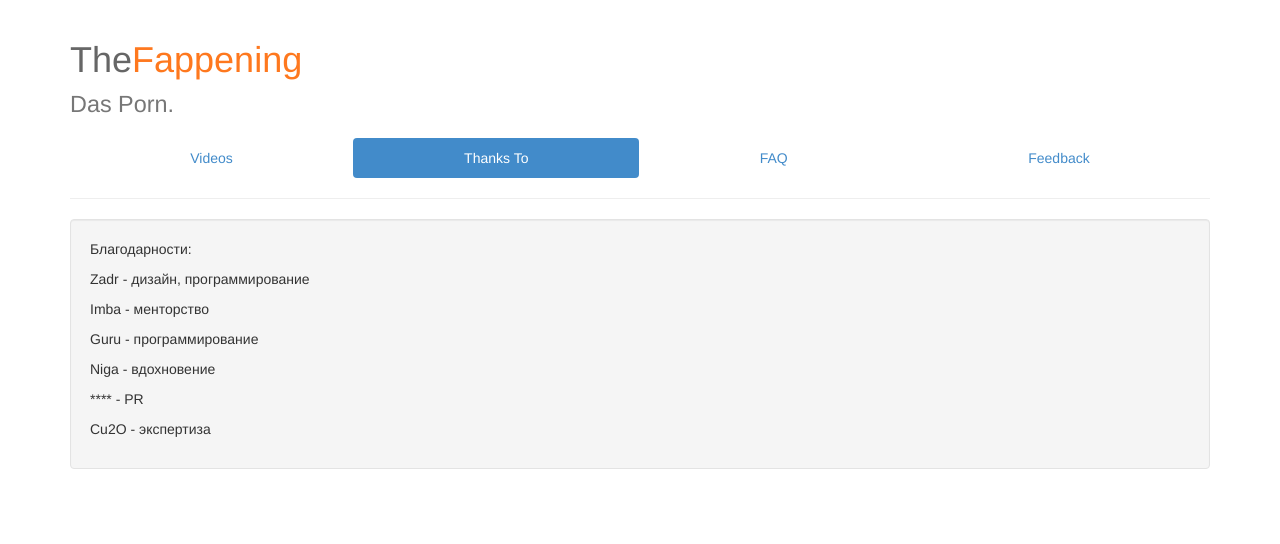
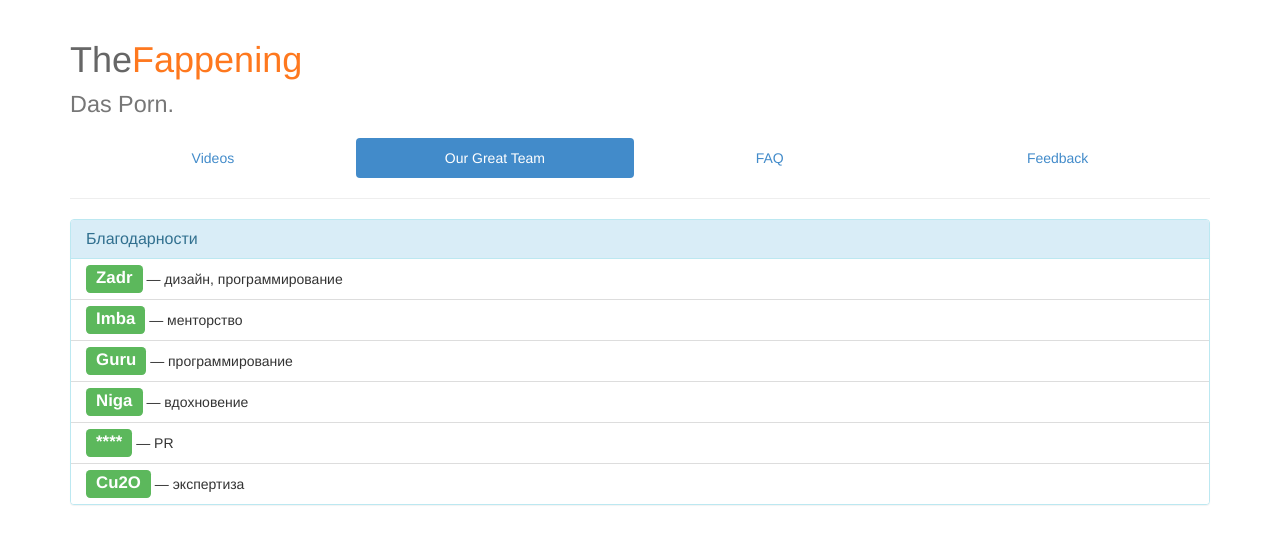
Before and after one commit to Fa-bula/TheFappening, a Flask app: page /about/ in a window 1280 px wide. Shown: the top 544 px of the page. Run offline with Flask 2, Linux system fonts and the light colour scheme; some libraries are stand-ins or nearby versions.

Commit message:
change about page

```diff
--- a/templates/about.html
+++ b/templates/about.html
@@ -1,15 +1,19 @@
 {% extends "base.html" %}
 
-{% block title %}Thanks To{% endblock %}
+{% block title %}Our Great Team{% endblock %}
 
 {% block body %}
-    <div class="well">
-        <p>Благодарности:</p>
-        <p>Zadr - дизайн, программирование</p>
-        <p>Imba - менторство</p>
-        <p>Guru - программирование</p>
-        <p>Niga - вдохновение</p>
-        <p>**** - PR</p>
-        <p>Cu2O - экспертиза</p>
+    <div class="panel panel-info">
+        <div class="panel-heading">
+            <h3 class="panel-title">Благодарности</h3>
+        </div>
+        <ul class="list-group">
+            <li class="list-group-item"><span class="label label-success">Zadr</span> &mdash; дизайн, программирование</li>
+            <li class="list-group-item"><span class="label label-success">Imba</span> &mdash; менторство</li>
+            <li class="list-group-item"><span class="label label-success">Guru</span> &mdash; программирование</li>
+            <li class="list-group-item"><span class="label label-success">Niga</span> &mdash; вдохновение</li>
+            <li class="list-group-item"><span class="label label-success">****</span> &mdash; PR</li>
+            <li class="list-group-item"><span class="label label-success">Cu2O</span> &mdash; экспертиза</li>
+        </ul>
     </div>
 {% endblock %}
--- a/templates/base.html
+++ b/templates/base.html
@@ -35,6 +35,10 @@
                 border: 0;
                 z-index: 500;
             }
+
+            .label {
+                font-size: 120%;
+            }
         </style>
         <meta charset="utf-8" />
         <title>{% block title %}{% endblock %}</title>
@@ -49,7 +53,7 @@
             </div>
 
             <ul class="nav nav-pills nav-justified">
-                {% for ep, title in [('videos', 'Videos'), ('about', 'Thanks To'), ('faq', 'FAQ'), ('feedback', 'Feedback')] %}
+                {% for ep, title in [('videos', 'Videos'), ('about', 'Our Great Team'), ('faq', 'FAQ'), ('feedback', 'Feedback')] %}
                     <li class="{{ 'active' if request.url.endswith(url_for(ep)) }}"><a href="{{ url_for(ep) }}">{{ title }}</a></li>
                 {% endfor %}
             </ul>
```
